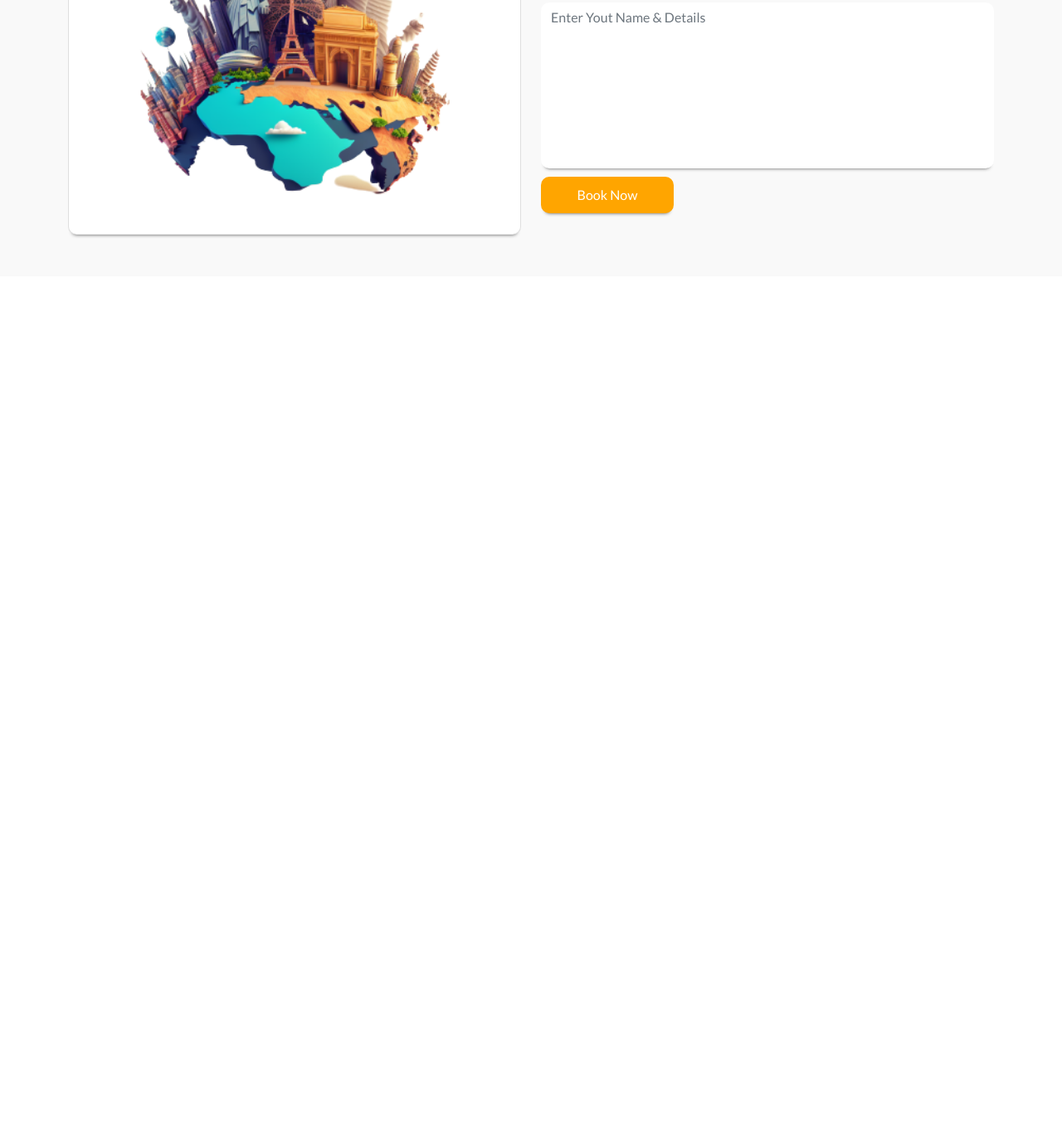
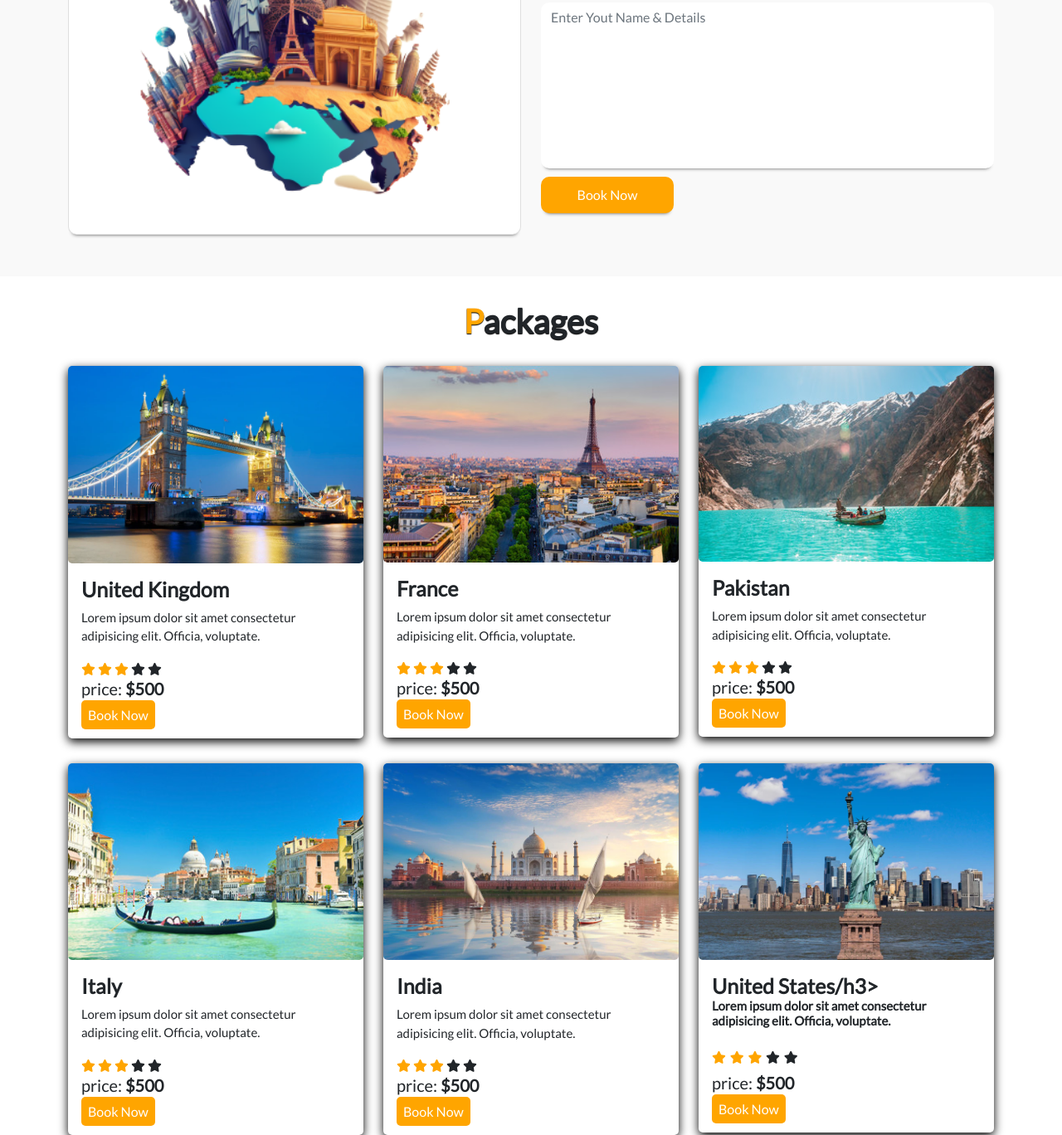
Before and after one commit to royanrp045/TravelWeb, a plain HTML site: page index.html in a window 1280 px wide. Shown: the part 1196-2564 px from the top of the page at 83% size. Before the commit the page ends 1529 px from the top, so only its background shows below. Drawn offline with nearby package versions, Linux system fonts and the light colour scheme.

Commit message:
Menambahkan packages

```diff
--- a/index.html
+++ b/index.html
@@ -106,6 +106,139 @@
   </section>
   <!-- Akhir Section Book -->
 
+  <!-- Packages -->
+  <section class="packages" id="packages">
+    <div class="container">
+      <div class="main-txt">
+        <h1><span>P</span>ackages</h1>
+      </div>
+
+      <div class="row" style="margin-top: 30px;">
+
+        <div class="col-md-4 py-3 py-md-0">
+          <div class="card">
+            <img src="./images/uk.png" alt="">
+            <div class="card-body">
+              <h3>United Kingdom</h3>
+              <p>Lorem ipsum dolor sit amet consectetur adipisicing elit. Officia, voluptate.</p>
+              <div class="star">
+                <i class="fa-solid fa-star checked"></i>
+                <i class="fa-solid fa-star checked"></i>
+                <i class="fa-solid fa-star checked"></i>
+                <i class="fa-solid fa-star "></i>
+                <i class="fa-solid fa-star "></i>
+              </div>
+              <h6>price: <strong>$500</strong></h6>
+              <a href="#book">Book Now</a>
+            </div>
+          </div>
+        </div>
+
+        <div class="col-md-4 py-3 py-md-0">
+          <div class="card">
+            <img src="./images/france.png" alt="">
+            <div class="card-body">
+              <h3>France</h3>
+              <p>Lorem ipsum dolor sit amet consectetur adipisicing elit. Officia, voluptate.</p>
+              <div class="star">
+                <i class="fa-solid fa-star checked"></i>
+                <i class="fa-solid fa-star checked"></i>
+                <i class="fa-solid fa-star checked"></i>
+                <i class="fa-solid fa-star "></i>
+                <i class="fa-solid fa-star "></i>
+              </div>
+              <h6>price: <strong>$500</strong></h6>
+              <a href="#book">Book Now</a>
+            </div>
+          </div>
+        </div>
+
+        <div class="col-md-4 py-3 py-md-0">
+          <div class="card">
+            <img src="./images/pakistan.png" alt="">
+            <div class="card-body">
+              <h3>Pakistan</h3>
+              <p>Lorem ipsum dolor sit amet consectetur adipisicing elit. Officia, voluptate.</p>
+              <div class="star">
+                <i class="fa-solid fa-star checked"></i>
+                <i class="fa-solid fa-star checked"></i>
+                <i class="fa-solid fa-star checked"></i>
+                <i class="fa-solid fa-star "></i>
+                <i class="fa-solid fa-star "></i>
+              </div>
+              <h6>price: <strong>$500</strong></h6>
+              <a href="#book">Book Now</a>
+            </div>
+          </div>
+        </div>
+
+      </div>
+
+      <div class="row" style="margin-top: 30px;">
+
+        <div class="col-md-4 py-3 py-md-0">
+          <div class="card">
+            <img src="./images/italy.png" alt="">
+            <div class="card-body">
+              <h3>Italy</h3>
+              <p>Lorem ipsum dolor sit amet consectetur adipisicing elit. Officia, voluptate.</p>
+              <div class="star">
+                <i class="fa-solid fa-star checked"></i>
+                <i class="fa-solid fa-star checked"></i>
+                <i class="fa-solid fa-star checked"></i>
+                <i class="fa-solid fa-star "></i>
+                <i class="fa-solid fa-star "></i>
+              </div>
+              <h6>price: <strong>$500</strong></h6>
+              <a href="#book">Book Now</a>
+            </div>
+          </div>
+        </div>
+
+        <div class="col-md-4 py-3 py-md-0">
+          <div class="card">
+            <img src="./images/india.png" alt="">
+            <div class="card-body">
+              <h3>India</h3>
+              <p>Lorem ipsum dolor sit amet consectetur adipisicing elit. Officia, voluptate.</p>
+              <div class="star">
+                <i class="fa-solid fa-star checked"></i>
+                <i class="fa-solid fa-star checked"></i>
+                <i class="fa-solid fa-star checked"></i>
+                <i class="fa-solid fa-star "></i>
+                <i class="fa-solid fa-star "></i>
+              </div>
+              <h6>price: <strong>$500</strong></h6>
+              <a href="#book">Book Now</a>
+            </div>
+          </div>
+        </div>
+
+        <div class="col-md-4 py-3 py-md-0">
+          <div class="card">
+            <img src="./images/us.png" alt="">
+            <div class="card-body">
+              <h3>United States/h3>
+                <p>Lorem ipsum dolor sit amet consectetur adipisicing elit. Officia, voluptate.</p>
+                <div class="star">
+                  <i class="fa-solid fa-star checked"></i>
+                  <i class="fa-solid fa-star checked"></i>
+                  <i class="fa-solid fa-star checked"></i>
+                  <i class="fa-solid fa-star "></i>
+                  <i class="fa-solid fa-star "></i>
+                </div>
+                <h6>price: <strong>$500</strong></h6>
+                <a href="#book">Book Now</a>
+            </div>
+          </div>
+        </div>
+
+      </div>
+
+    </div>
+  </section>
+  <!-- Akhir Packages -->
+
 
   <script src="https://cdn.jsdelivr.net/npm/bootstrap@5.0.2/dist/js/bootstrap.bundle.min.js"
     integrity="sha384-MrcW6ZMFYlzcLA8Nl+NtUVF0sA7MsXsP1UyJoMp4YLEuNSfAP+JcXn/tWtIaxVXM"
--- a/style.css
+++ b/style.css
@@ -252,3 +252,60 @@
 }
 
 /* Akhir Section Book */
+
+/* Packages */
+.main-txt h1 {
+  text-align: center;
+  margin-top: 30px;
+  font-weight: 600;
+  text-shadow: 0px 1px 1px black;
+}
+
+.main-txt h1 span {
+  color: #ffa500;
+}
+
+.packages .card {
+  border-radius: 5px;
+  border: none;
+  box-shadow: rgba(0, 0, 0, 1) 0px 4px 12px;
+}
+
+.packages .card img {
+  border-radius: 5px;
+}
+
+.packages .card .card-body {
+  background: transparent;
+}
+
+.packages .card .card-body h3 {
+  font-size: 25px;
+  font-weight: 600;
+}
+
+.packages .card .card-body p {
+  font-size: 15px;
+}
+
+.checked {
+  color: #ffa500;
+}
+
+.star i {
+  font-size: 15px;
+}
+
+.packages .card .card-body h6 {
+  font-size: 20px;
+}
+
+.packages .card .card-body a {
+  padding: 8px;
+  text-decoration: none;
+  background: #ffa500;
+  color: white;
+  border-radius: 5px;
+}
+
+/* Akhir Packages */
```
